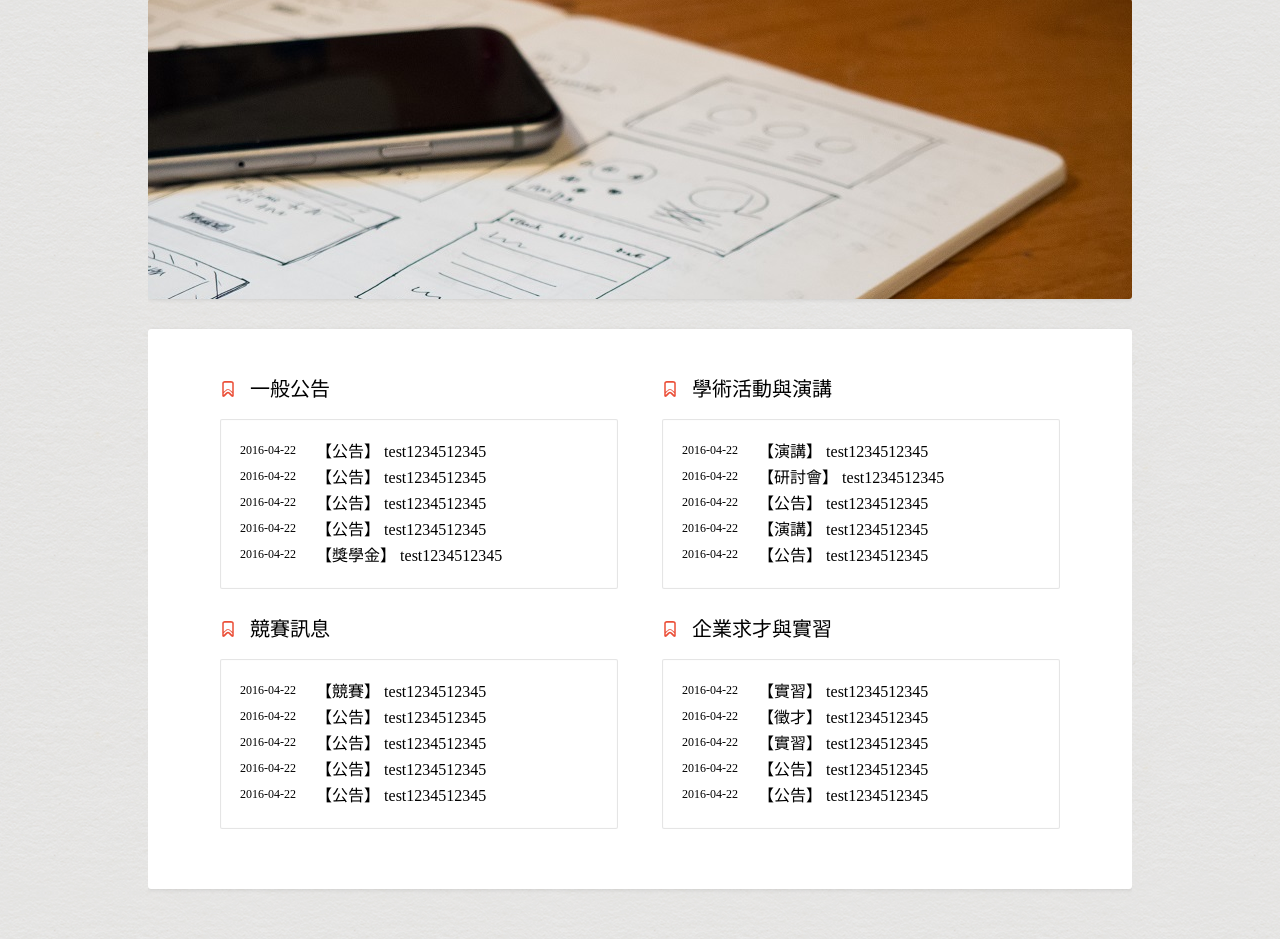
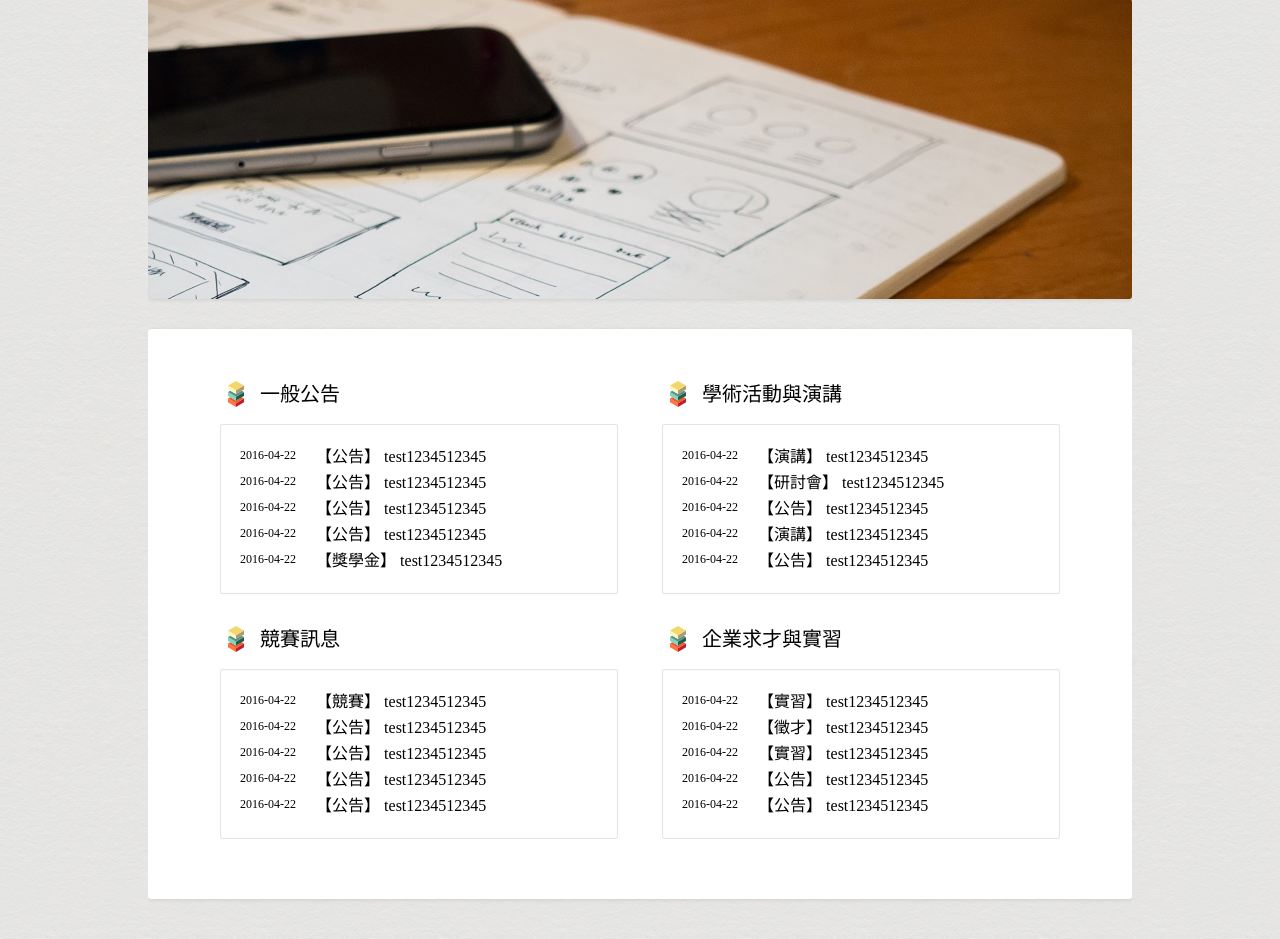
Before and after one commit to tacheng9502/NUKIM, a PHP site: page / in a window 1280 px wide. Shown: the part 201-1140 px from the top of the page. Run offline with PHP 8.4, Linux system fonts and the light colour scheme.

Commit message:
改變圖標

```diff
--- a/stylesheet/style.css
+++ b/stylesheet/style.css
@@ -86,8 +86,9 @@ ul.menu li{
 	margin-right: 15px;
 	float: left;
 	font-size: 18px;
-	background: url('../images/menu_boder.png') left no-repeat;
+	background: url('../images/menu_border.png') left no-repeat;
 }
+
 ul.menu li:first-child{
 	background: none;
 	padding-left: 30px;
@@ -139,9 +140,11 @@ ul.social_nav li{
 }
 .event h2{
 	font-size: 20px;
-	padding-left: 30px;
-	margin-bottom: 20px;
-	background: url('../images/event_boder.png') left no-repeat;
+	padding-left: 40px;
+	padding-top: 5px;
+	padding-bottom: 5px;
+	margin-bottom: 15px;
+	background: url('../images/event_border.svg') left no-repeat;
 }
 
 .event ul{
```
Also changed, not shown: images/content_border.png (added), images/event_border.png (renamed from images/event_boder.png), images/event_border.svg (added), images/menu_border.png (renamed from images/menu_boder.png).
